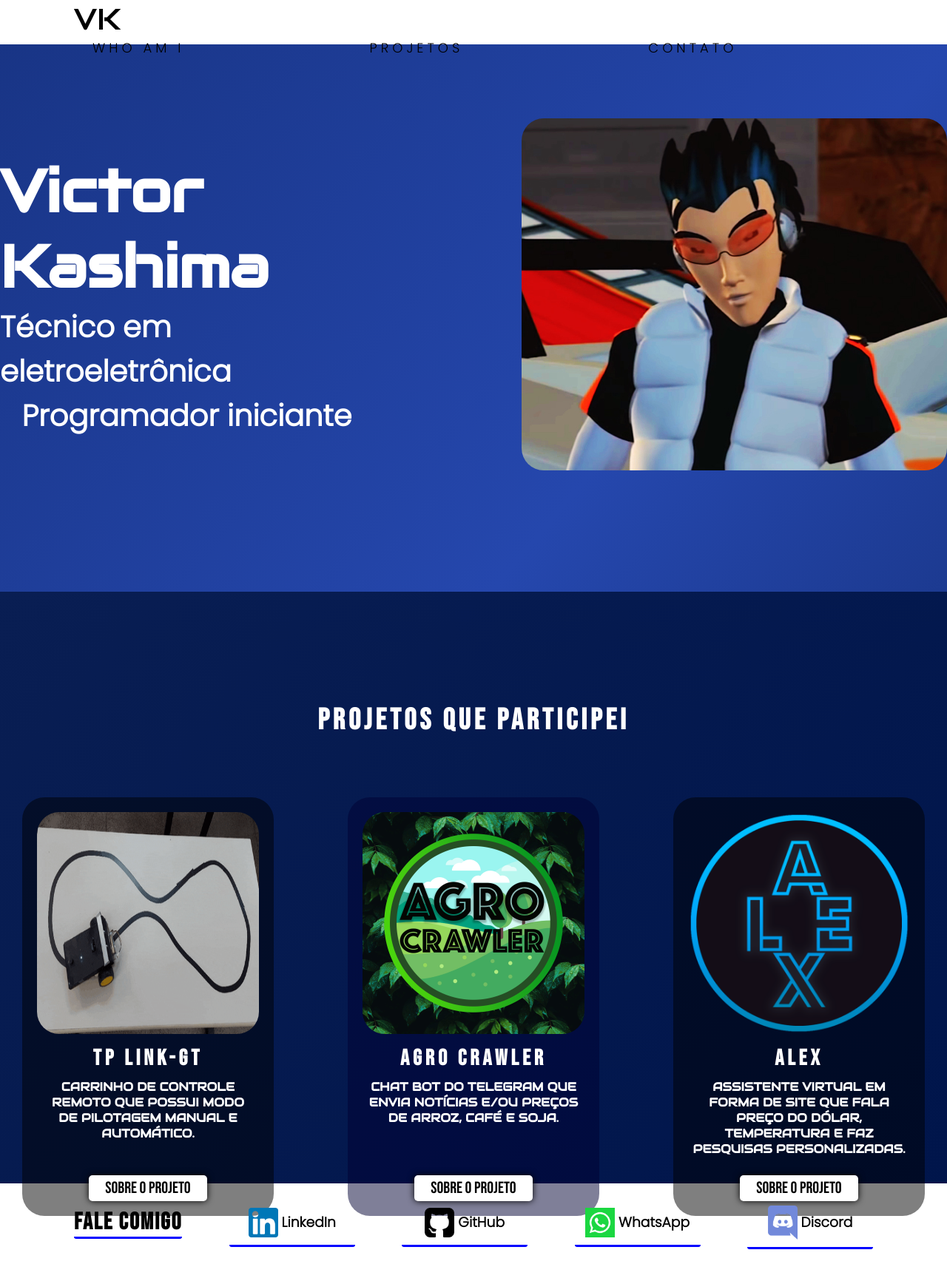
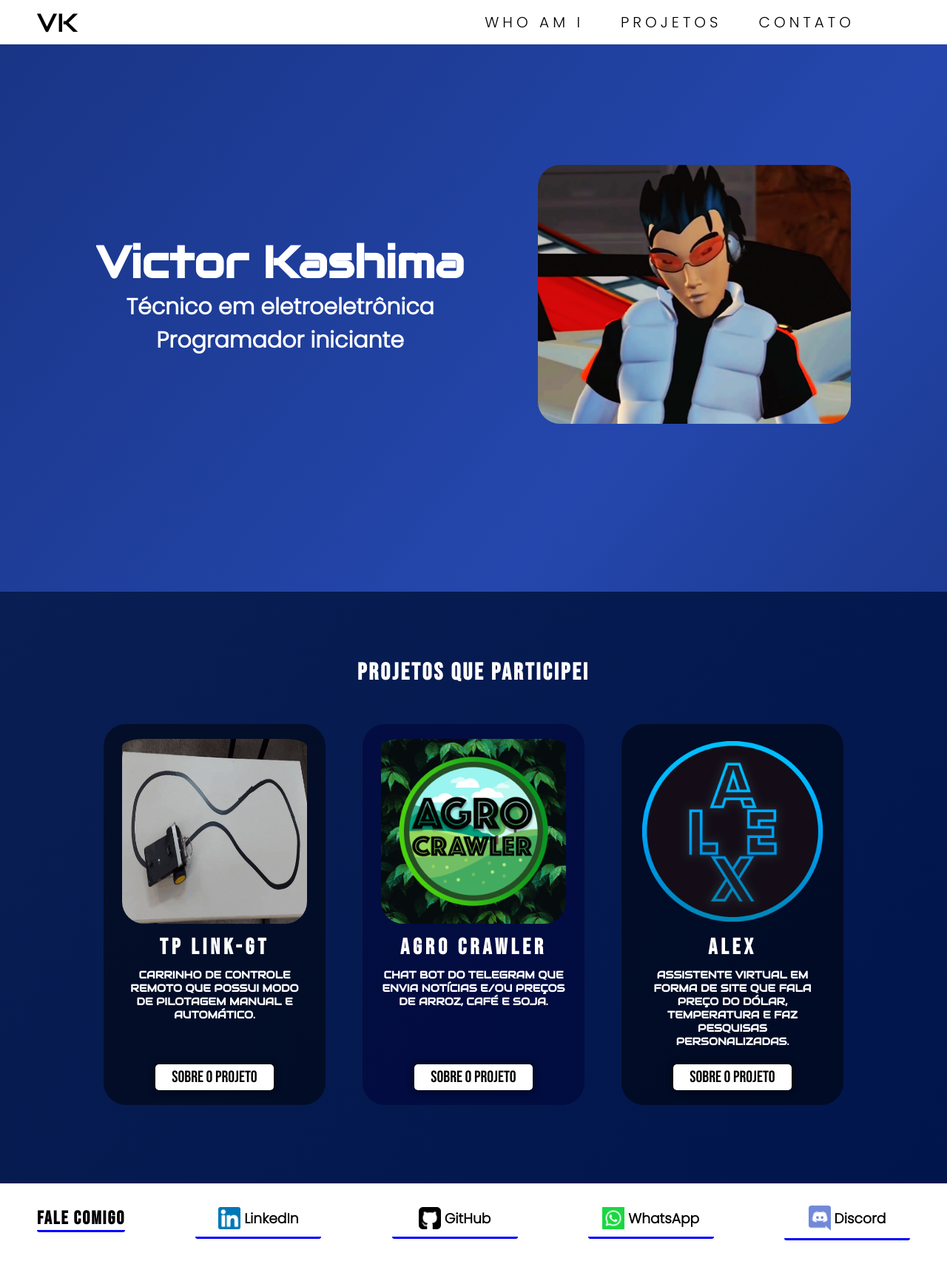
Before and after one commit to VictorKashima/portfolio, a PHP site: page / in a window 1280 px wide. Shown: the whole page at 74% size. After the commit the page ends 1677 px from the top, so only its background shows below. Run offline with PHP 8.4, Linux system fonts and the light colour scheme.

Commit message:
Responsive 600-1280

```diff
--- a/css/home.css
+++ b/css/home.css
@@ -69,7 +69,7 @@
 .aboutme {
     display: grid;
     grid-template-columns: auto auto;
-    grid-column-gap: 200px;
+    grid-column-gap: 100px;
     align-items: center;
     justify-content: center;
     width: 100%;
@@ -255,6 +255,99 @@
     scale: 105%;
 }
 
+
+
+@media screen and (min-width: 600px) and (max-width: 1280px) {
+
+    * {
+        overflow-x: hidden;
+        margin: 0;
+        padding: 0;
+    }
+    header {
+        max-width: 1280px;
+        z-index: 1;
+        justify-content: space-between;
+    }
+    .logo {
+        font-size: 35px;
+        margin: 0;
+        padding-left: 50px;
+    }
+    .list {
+        padding-right: 100px;
+    }
+    nav ul li {
+        margin: 0 20px;
+    }
+    nav ul li a {
+        letter-spacing: 5px;
+        font-size: 20px;
+    }
+    .aboutme {
+        grid-column-gap: 100px;
+    }
+    .slogan h2 {
+        font-size: 60px;
+        justify-content: center;
+    }
+    .slogan h4 {
+        font-size: 30px;
+    }
+    .myimage img {
+        border-radius: 30px;
+        max-height: 350px;
+    }
+
+    .section-title {
+        padding: 90px 0px 50px 0px;
+        letter-spacing: 3px;
+        font-size: 32px;
+    }
+    .projectlist {
+        grid-template-columns: repeat(3,  300px);
+        grid-column-gap: 50px;
+        font-size: 14px;
+    }
+    .projectlist div {
+        border-radius: 30px;
+        padding: 0px;
+    }
+    .button {
+        margin-bottom: 20px;
+    }
+    #projects img {
+        padding-top: 20px;
+        width: 250px;
+        height: 250px;
+    }
+    #projects h2 {
+        font-family: 'Bebas Neue', cursive;
+        letter-spacing: 5px;
+        padding: 10px 0;
+        color: white;
+        font-size: 30px;
+    }
+    #projects p {
+        max-width: 250px;
+        height: 120px;
+    }
+
+    footer {
+        padding: 0 50px;
+    }
+
+    footer img {
+        max-width: 30px;
+    }
+
+    footer h1 {
+        font-size: 25px;
+    }
+
+}
+
+
 @media screen and (max-width: 600px) {
 
     * {
@@ -333,9 +426,6 @@
         max-width: 40px;
         padding-right: 5px;
     }
-
-
-
 }
 
 /*<?php include("index.html"); ?>*/
```
